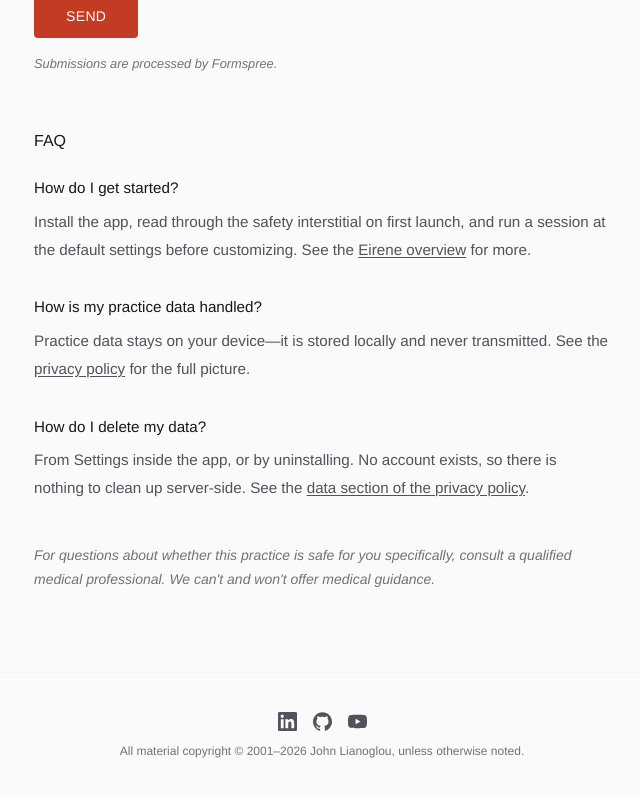
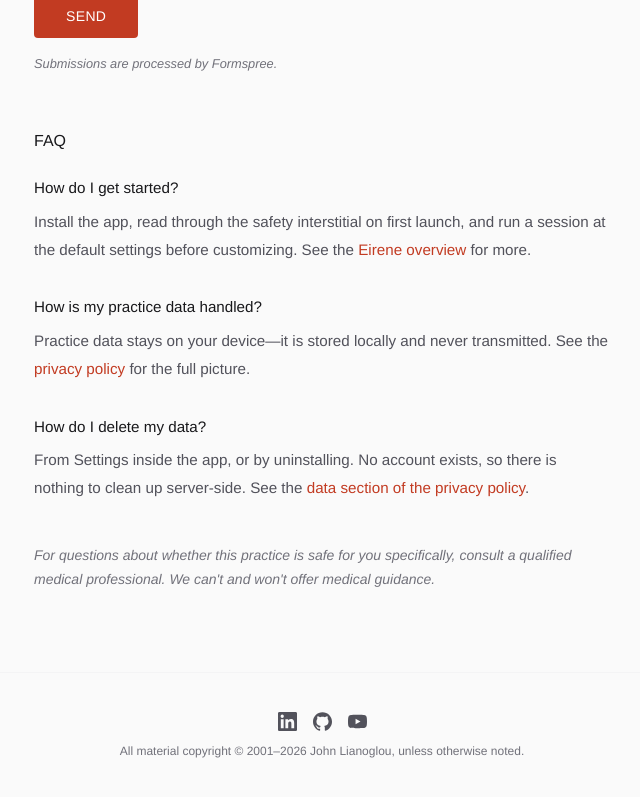
Before and after one commit to prometheas/prometheas.com, a Next.js app: page /apps/eirene/support in a window 1280 px wide. Shown: the part 934-1731 px from the top of the page, without its empty margins (318-958 px from the left). Built offline with nearby package versions, Linux system fonts and the light colour scheme.

Commit message:
style(eirene): align privacy and support links
Replace underlined inline links on the Eirene privacy and support pages with the site accent link treatment.

This keeps the long-form page structure intact while bringing the Eirene subpages into line with the homepage and main marketing page.

```diff
--- a/src/app/apps/eirene/privacy/page.tsx
+++ b/src/app/apps/eirene/privacy/page.tsx
@@ -2,6 +2,8 @@ import type { Metadata } from "next";
 import Link from "next/link";
 
 const EFFECTIVE_DATE = "May 5, 2026";
+const accentLinkClass =
+  "text-[var(--accent)] no-underline transition-opacity hover:opacity-70 dark:hover:opacity-100 dark:hover:text-[var(--accent-hover)]";
 
 export const metadata: Metadata = {
   title: "Eirene · Privacy Policy",
@@ -121,7 +123,7 @@ export default function EirenePrivacyPage() {
               href="https://posthog.com/privacy"
               target="_blank"
               rel="noopener noreferrer"
-              className="underline underline-offset-2 hover:text-[var(--text-primary)] transition-colors"
+              className={accentLinkClass}
             >
               Privacy policy
             </a>
@@ -136,7 +138,7 @@ export default function EirenePrivacyPage() {
               href="https://sentry.io/privacy/"
               target="_blank"
               rel="noopener noreferrer"
-              className="underline underline-offset-2 hover:text-[var(--text-primary)] transition-colors"
+              className={accentLinkClass}
             >
               Privacy policy
             </a>
@@ -220,10 +222,7 @@ export default function EirenePrivacyPage() {
             contraindications; it is not appropriate for children. If you
             believe a child has provided information through the app, please
             contact us via the{" "}
-            <Link
-              href="/apps/eirene/support"
-              className="underline underline-offset-2 hover:text-[var(--text-primary)] transition-colors"
-            >
+            <Link href="/apps/eirene/support" className={accentLinkClass}>
               support page
             </Link>
             .
@@ -238,10 +237,7 @@ export default function EirenePrivacyPage() {
         <div className="text-[0.95rem] text-[var(--text-secondary)] leading-[1.85] font-light">
           <p>
             For privacy questions, use the contact form on our{" "}
-            <Link
-              href="/apps/eirene/support"
-              className="underline underline-offset-2 hover:text-[var(--text-primary)] transition-colors"
-            >
+            <Link href="/apps/eirene/support" className={accentLinkClass}>
               support page
             </Link>
             .
--- a/src/app/apps/eirene/support/page.tsx
+++ b/src/app/apps/eirene/support/page.tsx
@@ -7,6 +7,9 @@ export const metadata: Metadata = {
   description:
     "Get help with Eirene. Contact the developer or browse common questions.",
 };
+
+const accentLinkClass =
+  "text-[var(--accent)] no-underline transition-opacity hover:opacity-70 dark:hover:opacity-100 dark:hover:text-[var(--accent-hover)]";
 
 export default function EireneSupportPage() {
   return (
@@ -53,10 +56,7 @@ export default function EireneSupportPage() {
               Install the app, read through the safety interstitial on first
               launch, and run a session at the default settings before
               customizing. See the{" "}
-              <Link
-                href="/apps/eirene"
-                className="underline underline-offset-2 hover:text-[var(--text-primary)] transition-colors"
-              >
+              <Link href="/apps/eirene" className={accentLinkClass}>
                 Eirene overview
               </Link>{" "}
               for more.
@@ -70,10 +70,7 @@ export default function EireneSupportPage() {
             <p className="text-[0.95rem] text-[var(--text-secondary)] leading-[1.85] font-light">
               Practice data stays on your device&mdash;it is stored locally and
               never transmitted. See the{" "}
-              <Link
-                href="/apps/eirene/privacy"
-                className="underline underline-offset-2 hover:text-[var(--text-primary)] transition-colors"
-              >
+              <Link href="/apps/eirene/privacy" className={accentLinkClass}>
                 privacy policy
               </Link>{" "}
               for the full picture.
@@ -89,7 +86,7 @@ export default function EireneSupportPage() {
               exists, so there is nothing to clean up server-side. See the{" "}
               <Link
                 href="/apps/eirene/privacy#your-data-your-control"
-                className="underline underline-offset-2 hover:text-[var(--text-primary)] transition-colors"
+                className={accentLinkClass}
               >
                 data section of the privacy policy
               </Link>
```
